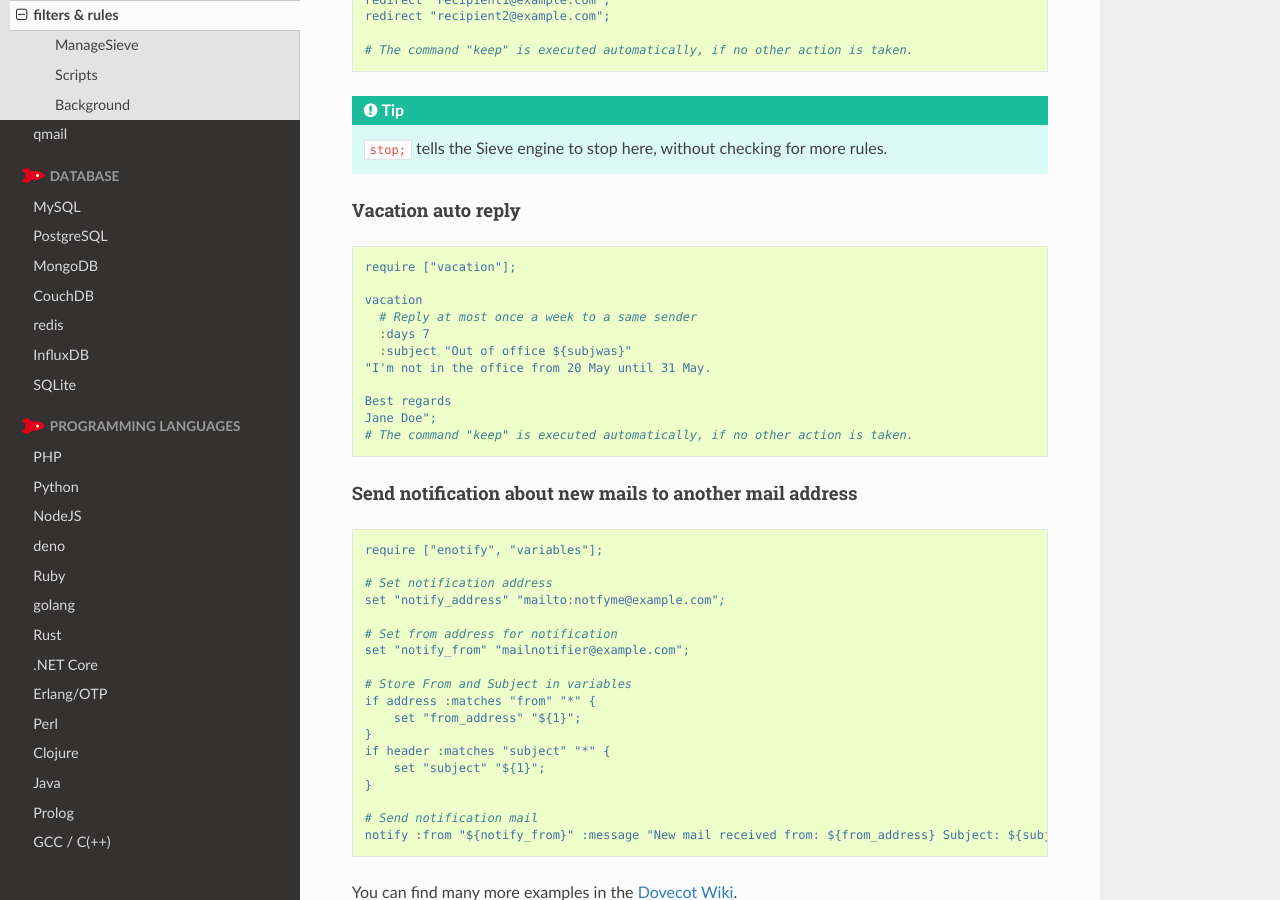
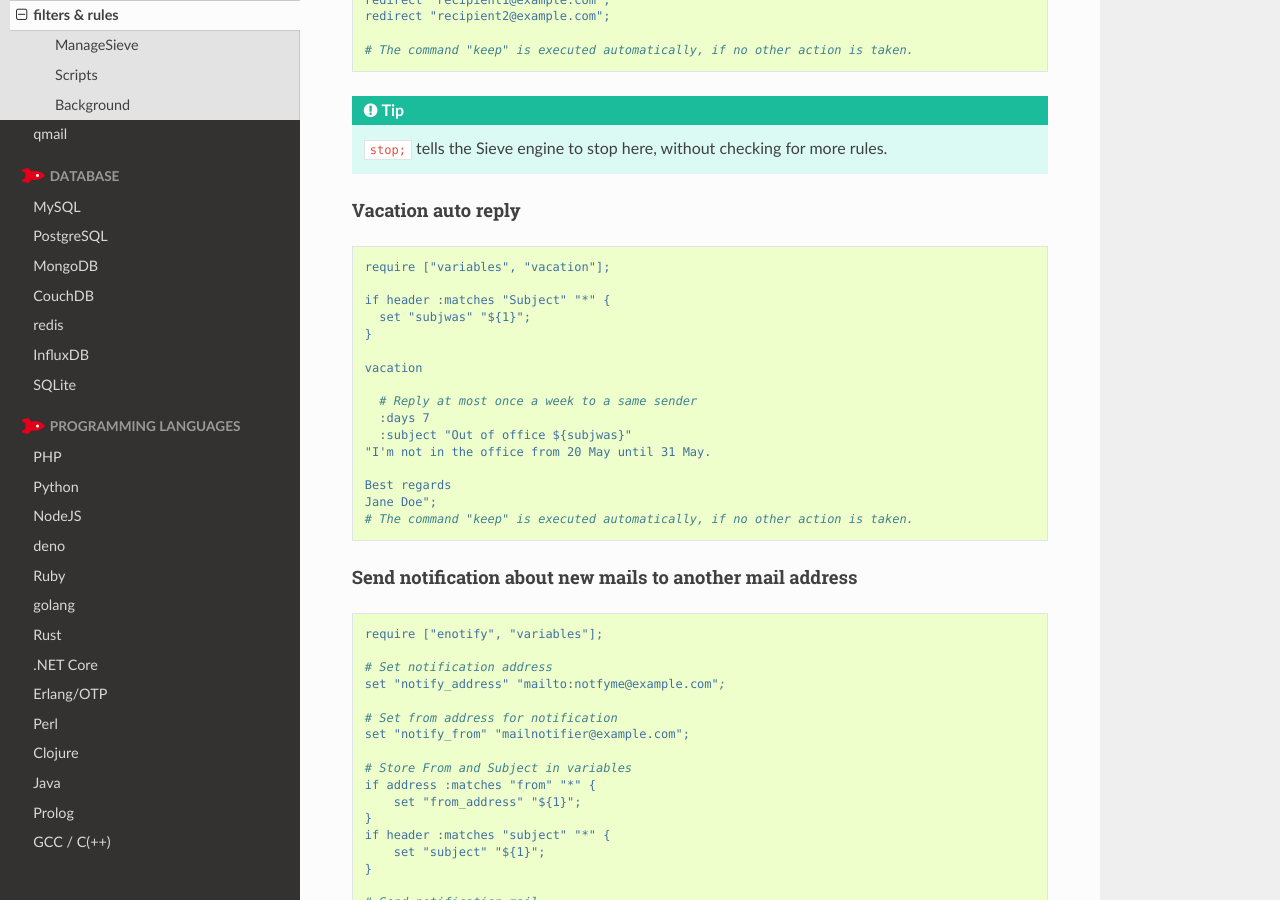
Before and after one commit to Uberspace/manual, a Sphinx documentation site: the page built from source/mail-filters.rst, in a window 1280 px wide and 900 px high, scrolled down 1720 px. Built offline with Sphinx 7.4.7 and the Read the Docs theme 2.0.0, drawn with Linux system fonts in a browser that asks for light colours; pages that are not in the unit, such as notebooks, are missing from menus.

Commit message:
[mail-filters] missing variable in vacation script (#561)

```diff
--- a/source/mail-filters.rst
+++ b/source/mail-filters.rst
@@ -85,9 +85,14 @@ Vacation auto reply
 
 .. code-block:: cfg
 
-    require ["vacation"];
+    require ["variables", "vacation"];
+
+    if header :matches "Subject" "*" {
+      set "subjwas" "${1}";
+    }
 
     vacation
+
       # Reply at most once a week to a same sender
       :days 7
       :subject "Out of office ${subjwas}"
```
